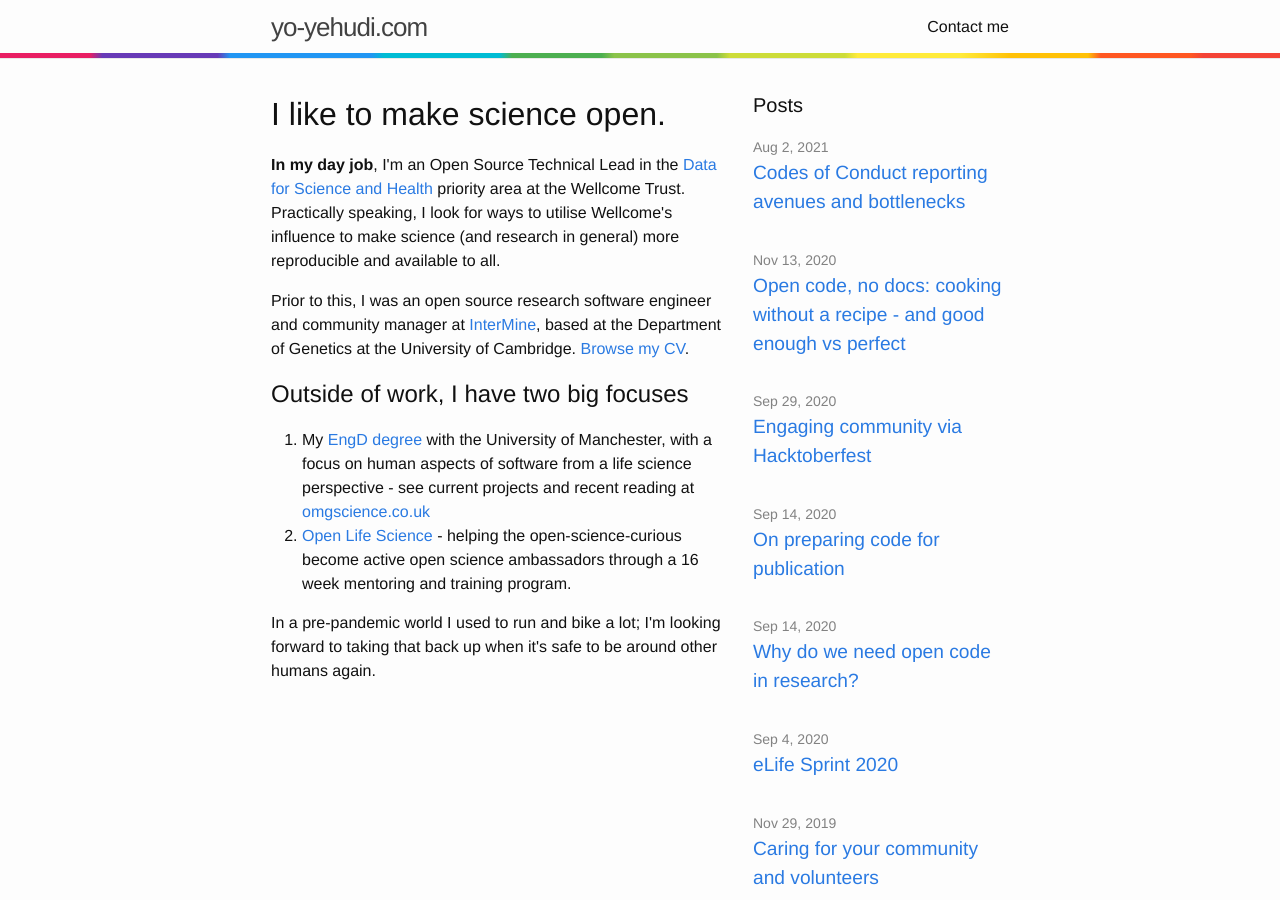
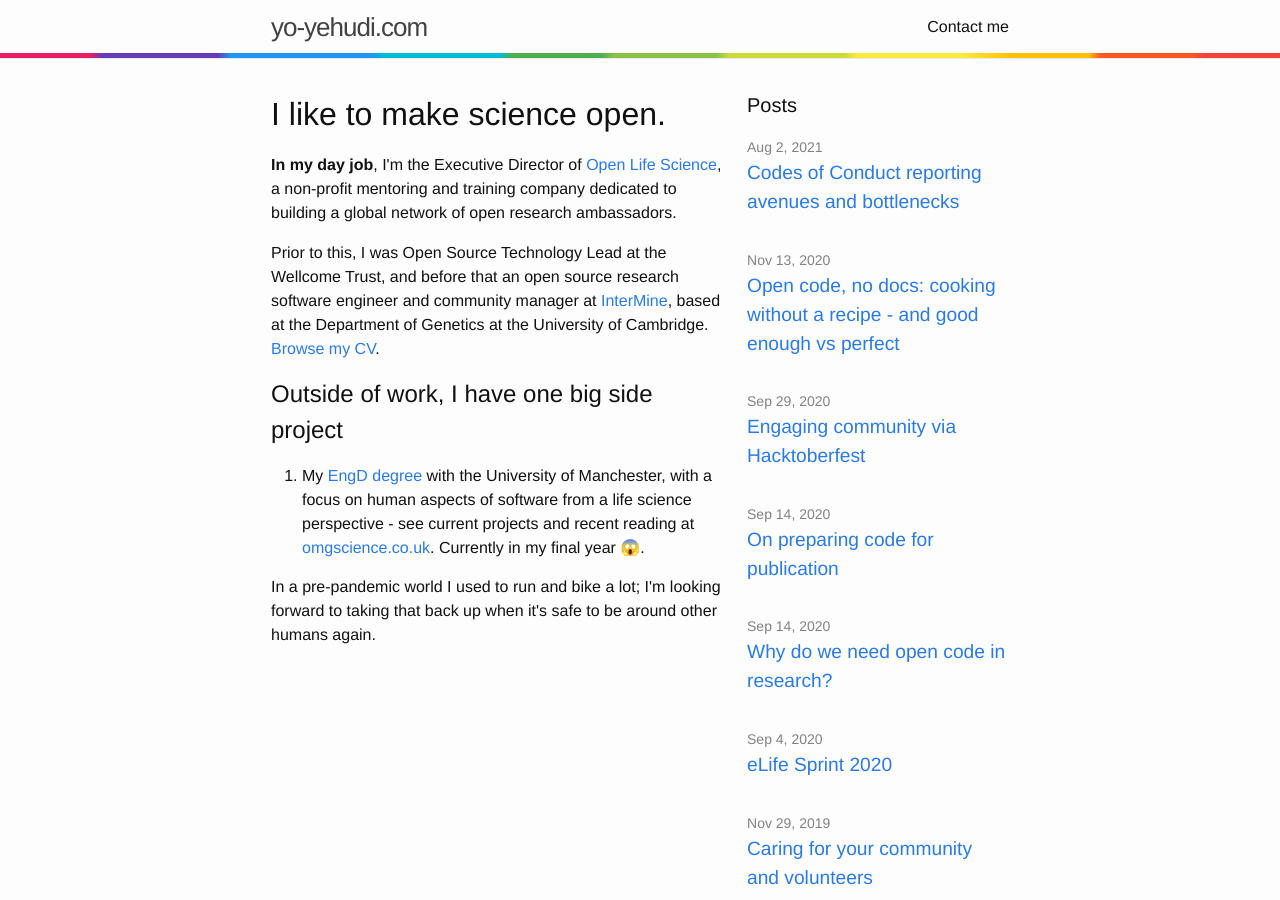
Before and after one commit to yochannah/yo-yehudi.com, a Jekyll site: the page built from index.md, in a window 1280 px wide and 900 px high. Built offline with Jekyll 4.4.1, drawn with Linux system fonts in a browser that asks for light colours.

Commit message:
make things about me true

```diff
--- a/_layouts/home.html
+++ b/_layouts/home.html
@@ -7,15 +7,14 @@ layout: default
         <div>
             <h1>I like to make science open.</h1>
 
-            <p><strong>In my day job</strong>, I'm an Open Source Technical Lead in the <a href="https://wellcome.org/what-we-do/our-work/data-science-and-health-innovation-benefits-everyone">Data for Science and Health</a> priority area at the Wellcome Trust. Practically speaking, I look for ways to utilise Wellcome's influence to make science (and research in general) more reproducible and available to all. </p>
+            <p><strong>In my day job</strong>, I'm the Executive Director of <a href="https://openlifesci.org/">Open Life Science</a>, a non-profit mentoring and training company dedicated to building a global network of open research ambassadors.</p>
 
-            <p>Prior to this, I was an open source research software engineer and community manager at <a href="http://intermine.org">InterMine</a>, based at the Department of Genetics at the University of Cambridge. <a href="https://yochannah.github.io/cv/">Browse my CV</a>.</p>
+            <p>Prior to this, I was Open Source Technology Lead at the Wellcome Trust, and before that an open source research software engineer and community manager at <a href="http://intermine.org">InterMine</a>, based at the Department of Genetics at the University of Cambridge. <a href="https://yochannah.github.io/cv/">Browse my CV</a>.</p>
 
-            <h2>Outside of work, I have two big focuses</h2>
+            <h2>Outside of work, I have one big side project</h2>
 
             <ol>
-              <li> My <a href="https://www.research.manchester.ac.uk/portal/yochannah.yehudi-postgrad.html">EngD degree</a> with the University of Manchester, with a focus on human aspects of software from a life science perspective - see current projects and recent reading at <a href="http://omgscience.co.uk/projects/">omgscience.co.uk</a></li>
-              <li><a href="https://openlifesci.org">Open Life Science</a> - helping the open-science-curious become active open science ambassadors through a 16 week mentoring and training program. </li>
+              <li> My <a href="https://www.research.manchester.ac.uk/portal/yochannah.yehudi-postgrad.html">EngD degree</a> with the University of Manchester, with a focus on human aspects of software from a life science perspective - see current projects and recent reading at <a href="http://omgscience.co.uk/projects/">omgscience.co.uk</a>. Currently in my final year 😱.</li>
             </ol>
 
             <p>In a pre-pandemic world I used to run and bike a lot; I'm looking forward to taking that back up when it's safe to be around other humans again.</p>
```
